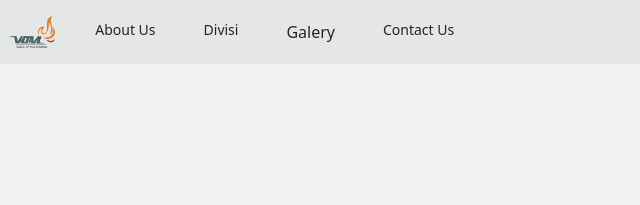
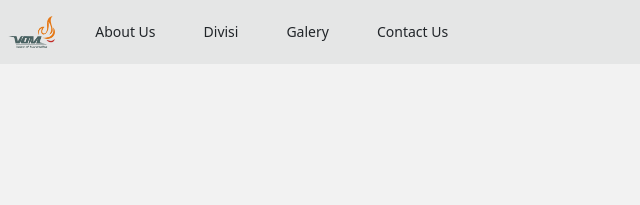
Before and after one commit to nathaniel-valen/vom-website, a plain HTML site: page index.html in a window 1280 px wide. Shown: the top 205 px of the page, 0-640 px from the left. Drawn offline with nearby package versions, Linux system fonts and the light colour scheme.

Commit message:
Update index.html

```diff
--- a/index.html
+++ b/index.html
@@ -54,7 +54,7 @@
                             <a href="#divisi"
                                 class="text-base-500 hover:bg-gray-700 hover:text-white rounded-md px-3 py-2 text-sm font-medium">Divisi</a>
                             <a href="#gallery"
-                                class="text-base-500 hover:bg-gray-700 hover:text-white block rounded-md px-3 py-2 text-base font-medium">Galery</a>
+                                class="text-base-500 hover:bg-gray-700 hover:text-white block rounded-md px-3 py-2 text-sm font-medium">Galery</a>
                             <a href="#contact-us"
                                 class="text-base-500 hover:bg-gray-700 hover:text-white rounded-md px-3 py-2 text-sm font-medium">Contact Us</a>
                         </div>
```
